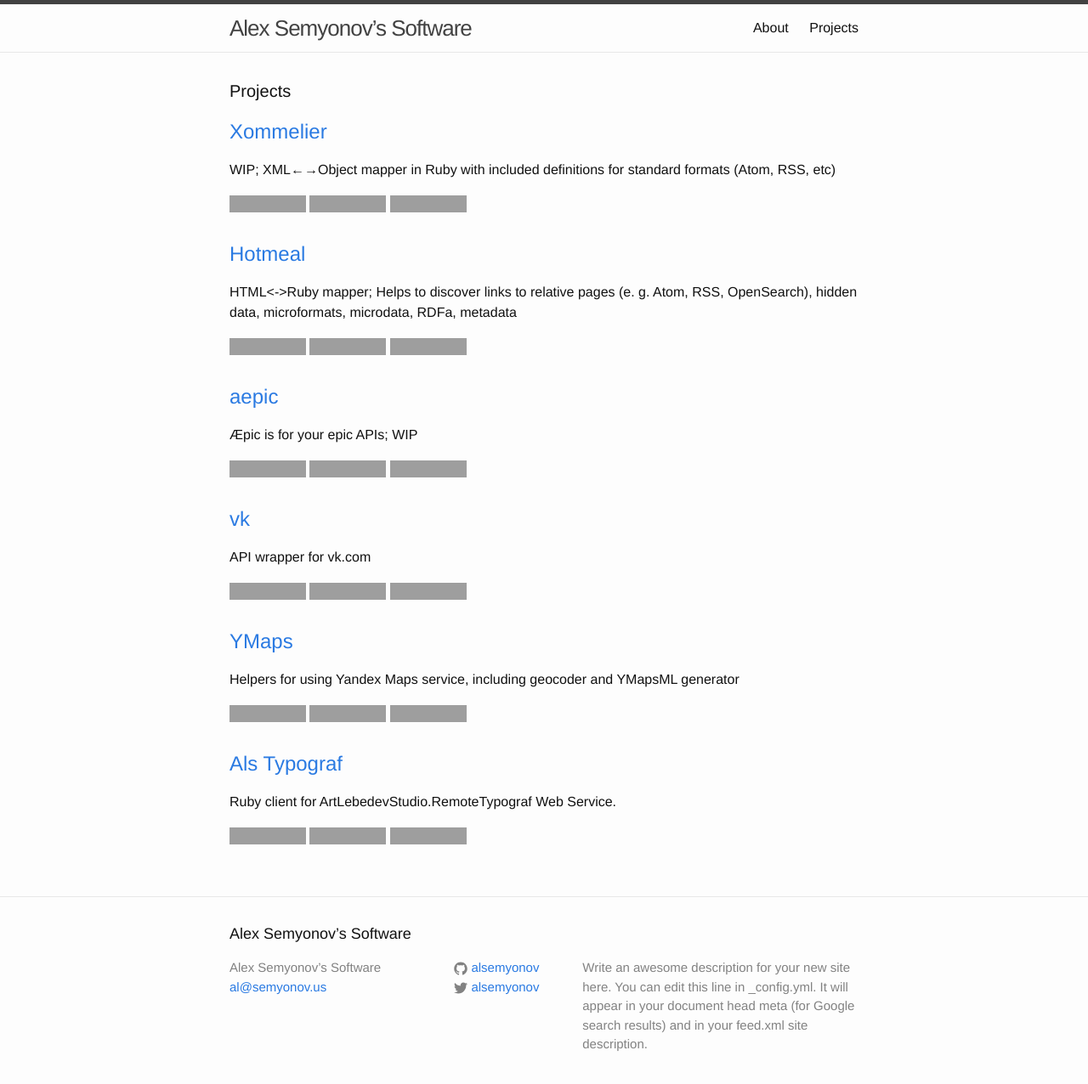
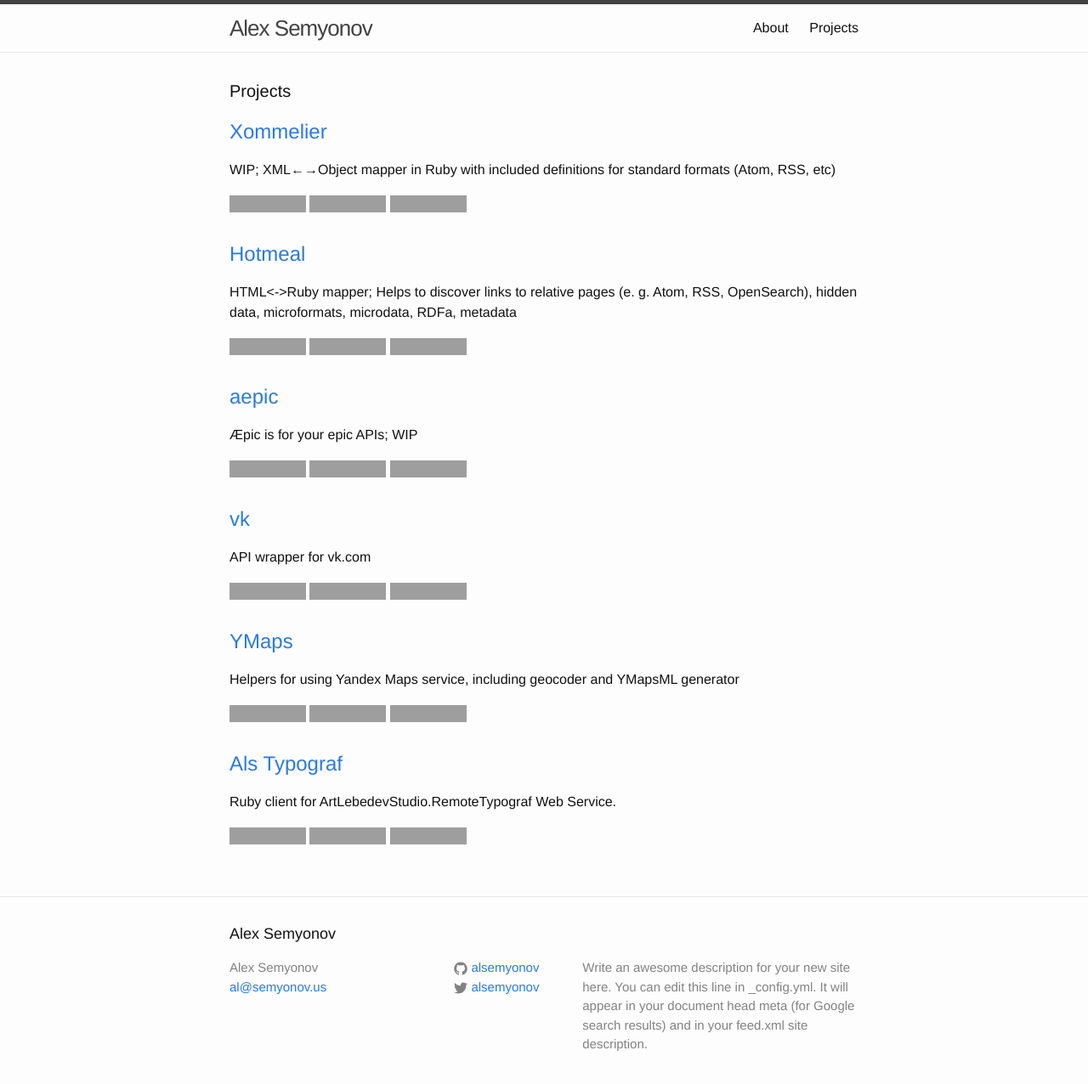
Before and after one commit to alsemyonov/alsemyonov.github.com, a Jekyll site: the page built from projects/index.html, in a window 1280 px wide, cut to the strip 0-1301 px from the top of the page. Shown: the top 1276 px of the strip at 85% size. Built offline with Jekyll 4.4.1, drawn with Linux system fonts in a browser that asks for light colours; part of the change alters nothing that is shown; grey boxes are pictures that could not be loaded.

```diff
--- a/_config.yml
+++ b/_config.yml
@@ -6,7 +6,7 @@
 # 'jekyll serve'. If you change this file, please restart the server process.
 
 # Site settings
-title: Alex Semyonov’s Software
+title: Alex Semyonov
 author: Alex Semyonov
 email: al@semyonov.us
 description: > # this means to ignore newlines until "baseurl:"
@@ -18,6 +18,7 @@ url: "http://alsemyonov.github.io" # the base hostname & protocol for your site
 twitter_username: alsemyonov
 github_username:  alsemyonov
 
+
 # Build settings
 markdown: kramdown
 timezone: Europe/Moscow
--- a/projects/index.html
+++ b/projects/index.html
@@ -19,13 +19,13 @@ title: Projects
 
             <p>{{ project.description }}</p>
             <p>
-                <a href="https://codeclimate.com/github/{{ project.full_name }}">
+                <a href="https://codeclimate.com/github/{{ project.full_name }}" target="_blank">
                     <img src="https://codeclimate.com/github/{{ project.full_name }}.png" alt="Code Climate"/>
                 </a>
-                <a href="http://travis-ci.org/{{ project.full_name }}">
+                <a href="http://travis-ci.org/{{ project.full_name }}" target="_blank">
                     <img src="http://travis-ci.org/{{ project.full_name }}.png?branch=master" alt="Build Status"/>
                 </a>
-                <a href="https://gemnasium.com/{{ project.full_name }}">
+                <a href="https://gemnasium.com/{{ project.full_name }}" target="_blank">
                     <img src="https://gemnasium.com/{{ project.full_name }}.png" alt="Dependency Status"/>
                 </a>
             </p>
```
